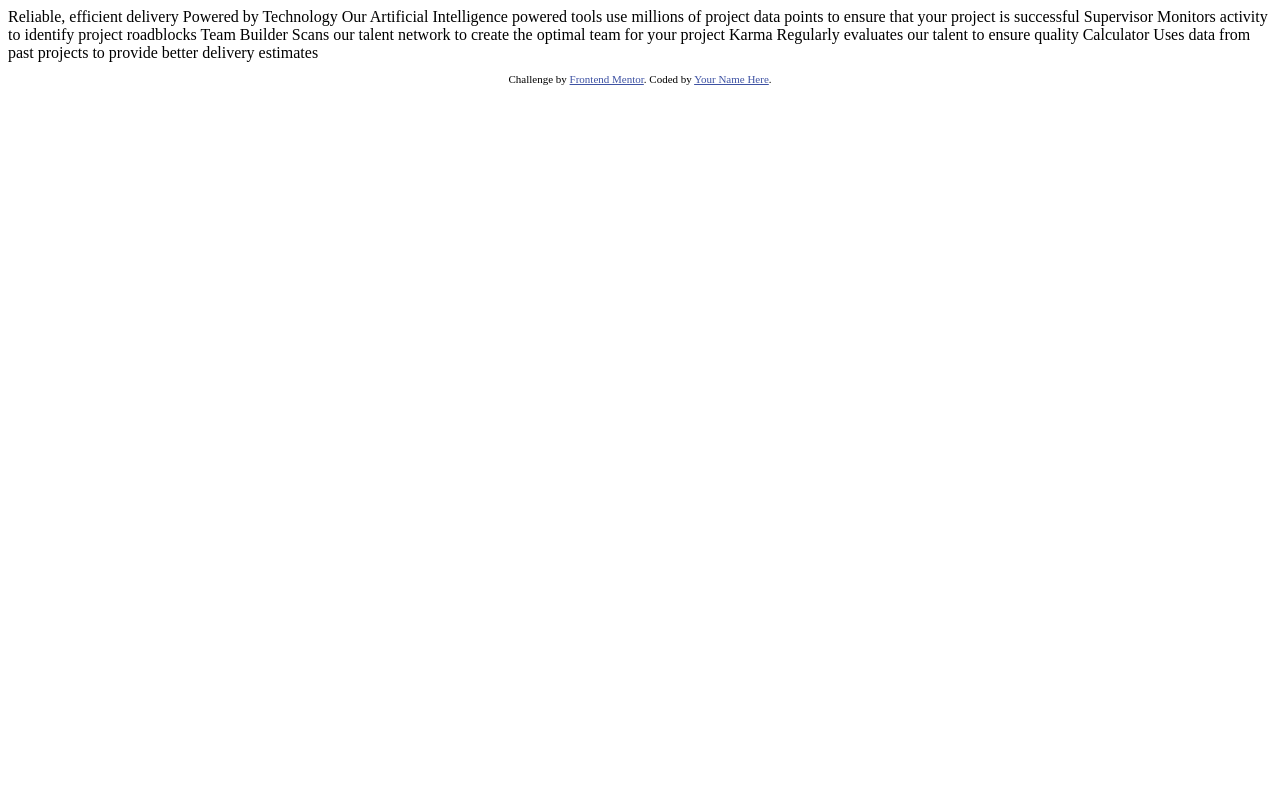
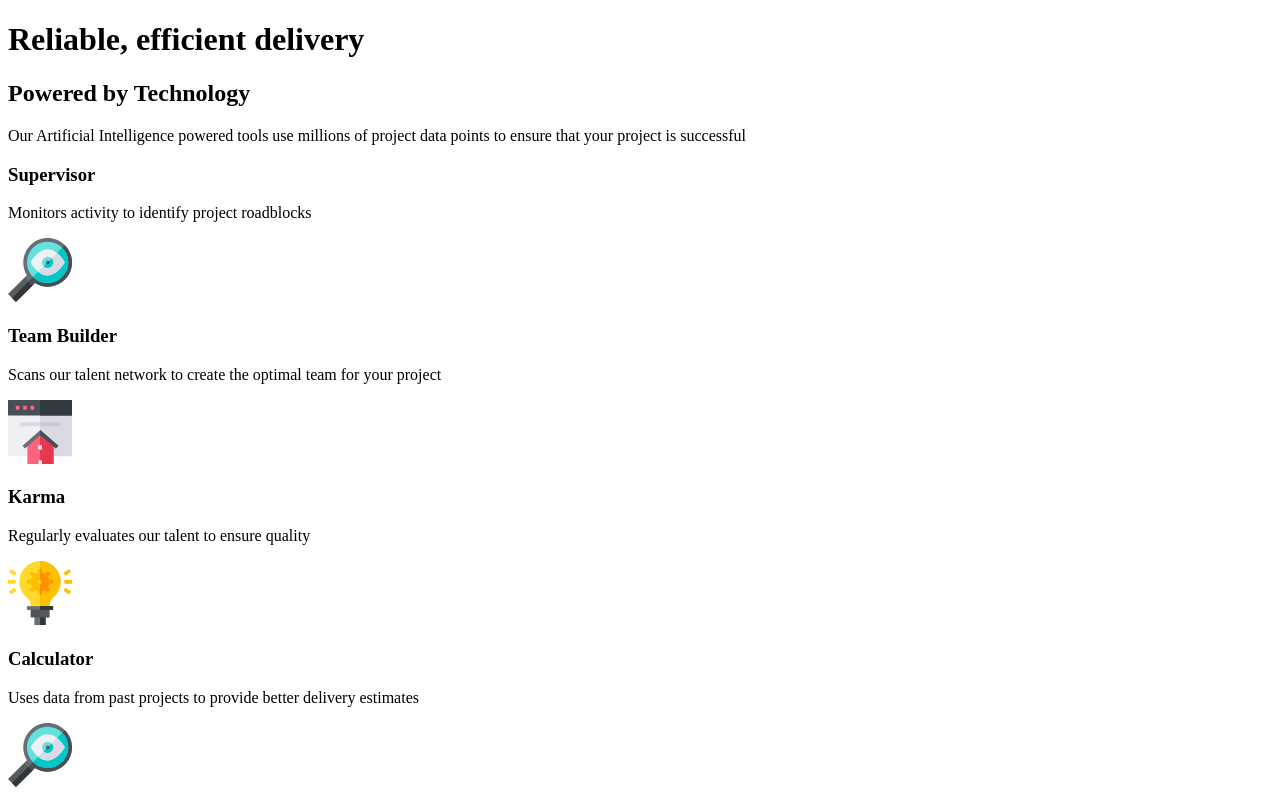
Before and after one commit to tommgarciag/four-card-feature-section, a plain HTML site: page index.html in a window 1280 px wide. Drawn offline with Linux system fonts and the light colour scheme.

Commit message:
Add html structure, link css stylesheet and fonts

```diff
--- a/index.html
+++ b/index.html
@@ -5,41 +5,40 @@
   <meta name="viewport" content="width=device-width, initial-scale=1.0"> <!-- displays site properly based on user's device -->
 
   <link rel="icon" type="image/png" sizes="32x32" href="./images/favicon-32x32.png">
-
+  <link href="https://fonts.googleapis.com/css2?family=Poppins:wght@200;400;600&display=swap" rel="stylesheet">
+  <link rel="stylesheet" href="style.css">
   <title>Frontend Mentor | Four card feature section</title>
-
-  <!-- Feel free to remove these styles or customise in your own stylesheet 👍 -->
-  <style>
-    .attribution { font-size: 11px; text-align: center; }
-    .attribution a { color: hsl(228, 45%, 44%); }
-  </style>
 </head>
 <body>
+  <main>
+    <header>
+      <h1>Reliable, efficient delivery</h1>
+      <h2>Powered by Technology</h2>
+      <p>Our Artificial Intelligence powered tools use millions of project data points to ensure that your project is successful</p>
+    </header>
+    <article>
+      <section>
+        <h3>Supervisor</h3>
+        <p>Monitors activity to identify project roadblocks</p>
+        <img src="images/icon-supervisor.svg" alt="Supervisor image">
+      </section>
+      <section>
+        <h3>Team Builder</h3>
+        <p>Scans our talent network to create the optimal team for your project</p>
+        <img src="images/icon-team-builder.svg" alt="Team builder image">
+      </section>
+      <section>
+        <h3>Karma</h3>
+        <p>Regularly evaluates our talent to ensure quality</p>
+        <img src="images/icon-karma.svg" alt="Supervisor image">
+      </section>
+      <section>
+        <h3>Calculator</h3>
+        <p>Uses data from past projects to provide better delivery estimates</p>
+        <img src="images/icon-supervisor.svg" alt="Supervisor image">
+      </section>
+    </article>
+  </main>
 
-  Reliable, efficient delivery
-  Powered by Technology
-
-  Our Artificial Intelligence powered tools use millions of project data points
-  to ensure that your project is successful
-
-  Supervisor
-  Monitors activity to identify project roadblocks
-
-  Team Builder
-  Scans our talent network to create the optimal team for your project
-
-  Karma
-  Regularly evaluates our talent to ensure quality
-
-  Calculator
-  Uses data from past projects to provide better delivery estimates
-
-
-  <footer>
-    <p class="attribution">
-      Challenge by <a href="https://www.frontendmentor.io?ref=challenge" target="_blank">Frontend Mentor</a>.
-      Coded by <a href="#">Your Name Here</a>.
-    </p>
-  </footer>
 </body>
 </html>
```
Also changed, not shown: style.css (added).
